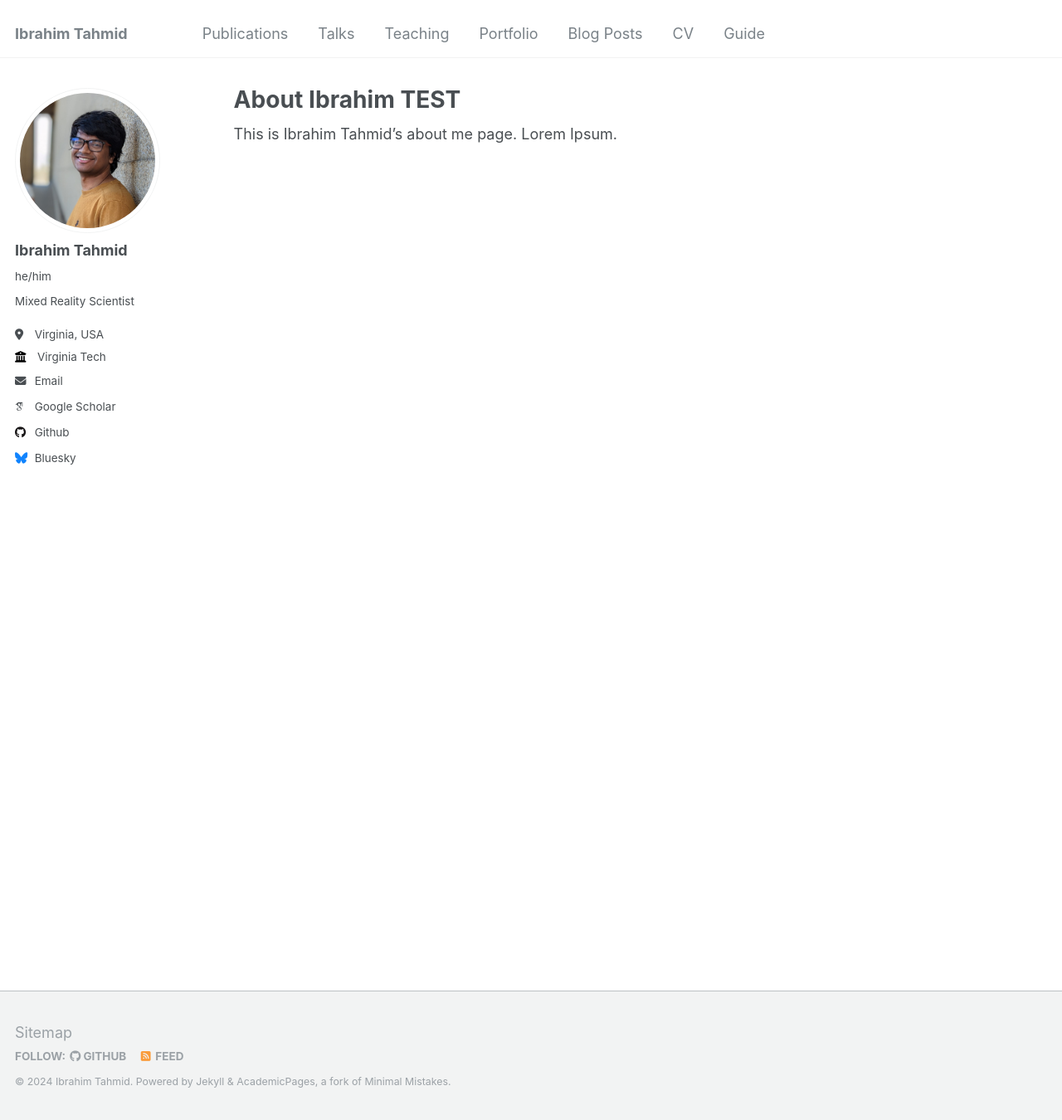
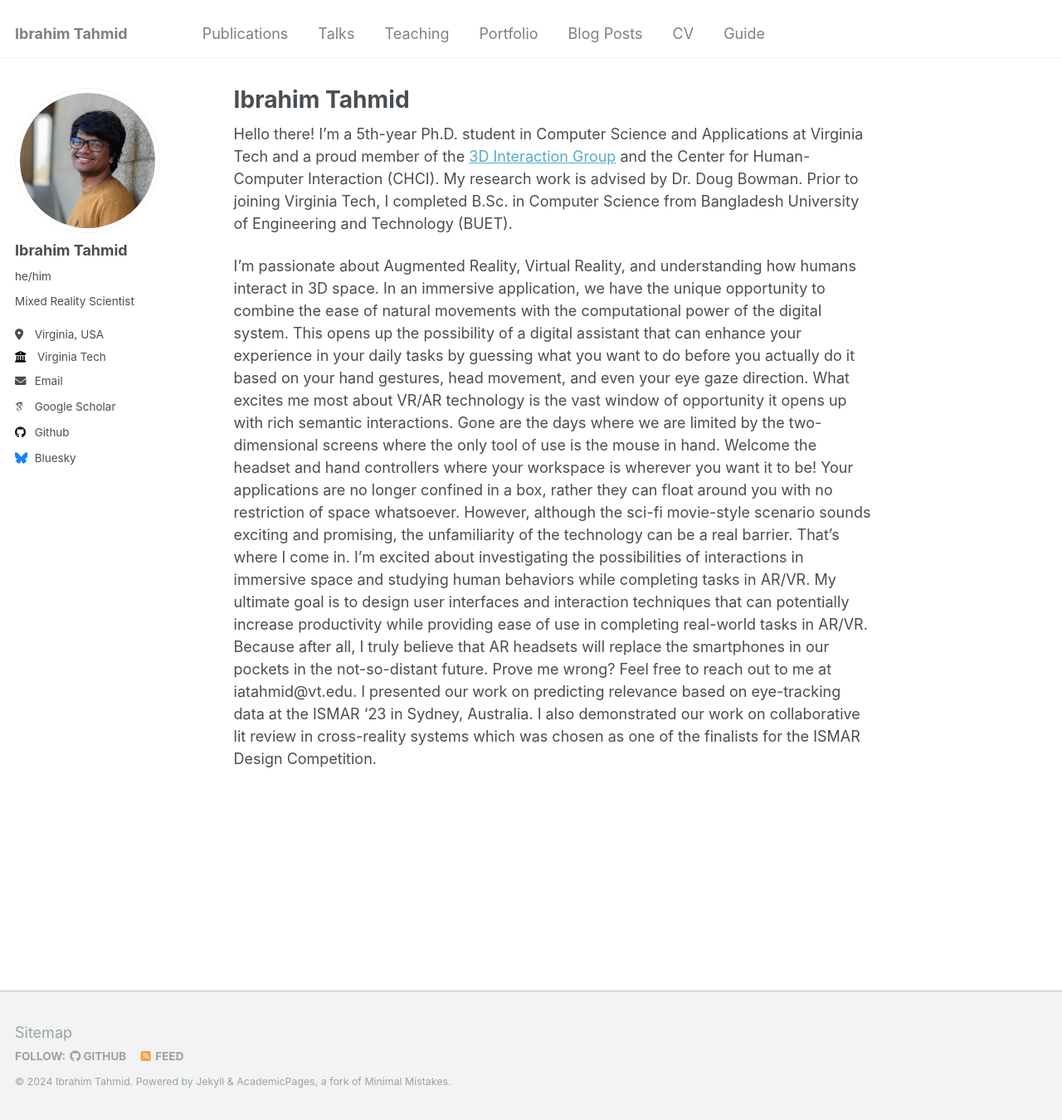
Before and after one commit to iatahmid/iatahmid.github.io, a Jekyll site: the page built from _pages/about.md, in a window 1280 px wide and 1350 px high. Shown: the whole window at 83% size. Built offline with Jekyll 4.4.1, drawn with Linux system fonts in a browser that asks for light colours; some web fonts are replaced.

Commit message:
Update about.md

```diff
--- a/_pages/about.md
+++ b/_pages/about.md
@@ -1,11 +1,15 @@
 ---
 permalink: /
-title: "About Ibrahim TEST"
+title: "Ibrahim Tahmid"
 author_profile: true
 redirect_from:
   - /about/
   - /about.html
 ---
 
-This is Ibrahim Tahmid's about me page.
-Lorem Ipsum.
+Hello there! I'm a 5th-year Ph.D. student in Computer Science and Applications at Virginia Tech and a proud member of the [3D Interaction Group](https://wordpress.cs.vt.edu/3digroup/) and the Center for Human-Computer Interaction (CHCI).  My research work is advised by Dr. Doug Bowman. Prior to joining Virginia Tech, I completed B.Sc. in Computer Science from Bangladesh University of Engineering and Technology (BUET).
+
+I'm passionate about Augmented Reality, Virtual Reality, and understanding how humans interact in 3D space. In an immersive application, we have the unique opportunity to combine the ease of natural movements with the computational power of the digital system. This opens up the possibility of a digital assistant that can enhance your experience in your daily tasks by guessing what you want to do before you actually do it based on your hand gestures, head movement, and even your eye gaze direction. What excites me most about VR/AR technology is the vast window of opportunity it opens up with rich semantic interactions. Gone are the days where we are limited by the two-dimensional screens where the only tool of use is the mouse in hand. Welcome the headset and hand controllers where your workspace is wherever you want it to be! Your applications are no longer confined in a box, rather they can float around you with no restriction of space whatsoever.
+However, although the sci-fi movie-style scenario sounds exciting and promising, the unfamiliarity of the technology can be a real barrier. That's where I come in. I'm excited about investigating the possibilities of interactions in immersive space and studying human behaviors while completing tasks in AR/VR. My ultimate goal is to design user interfaces and interaction techniques that can potentially increase productivity while providing ease of use in completing real-world tasks in AR/VR. Because after all, I truly believe that AR headsets will replace the smartphones in our pockets in the not-so-distant future. Prove me wrong? Feel free to reach out to me at iatahmid@vt.edu.
+I presented our work on predicting relevance based on eye-tracking data at the ISMAR '23 in Sydney, Australia.
+I also demonstrated our work on collaborative lit review in cross-reality systems which was chosen as one of the finalists for the ISMAR Design Competition.
```
